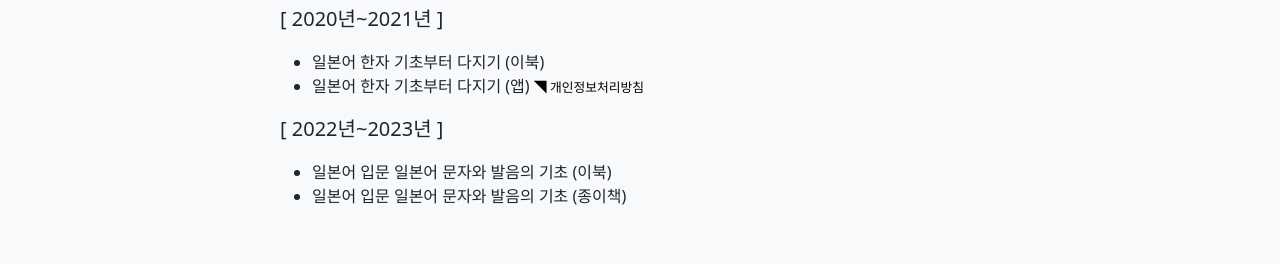
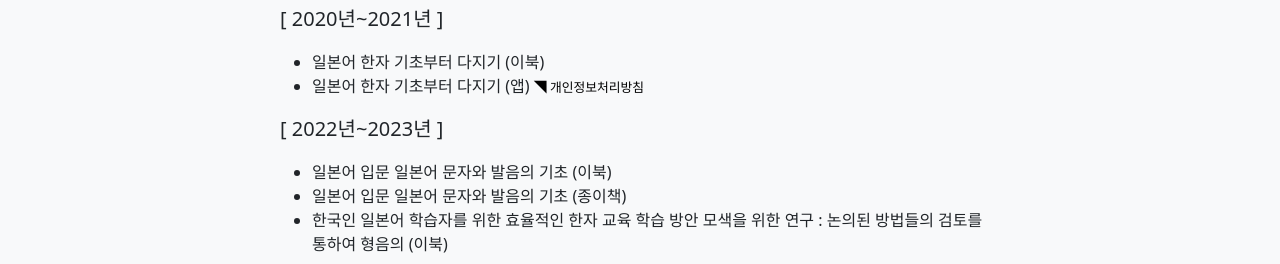
Before and after one commit to soulmoto/danuidam_home, a plain HTML site: page index.html in a window 1280 px wide. Shown: the part 536-800 px from the top of the page. Drawn offline with nearby package versions, Linux system fonts and the light colour scheme.

Commit message:
add list

```diff
--- a/index.html
+++ b/index.html
@@ -70,6 +70,7 @@
                           <ul>
                             <li>일본어 입문 일본어 문자와 발음의 기초 (이북)</li>
                             <li>일본어 입문 일본어 문자와 발음의 기초 (종이책)</li>
+                            <li>한국인 일본어 학습자를 위한 효율적인 한자 교육 학습 방안 모색을 위한 연구 : 논의된 방법들의 검토를 통하여 형음의 (이북)</li>
 
                         </ul>
 
```
